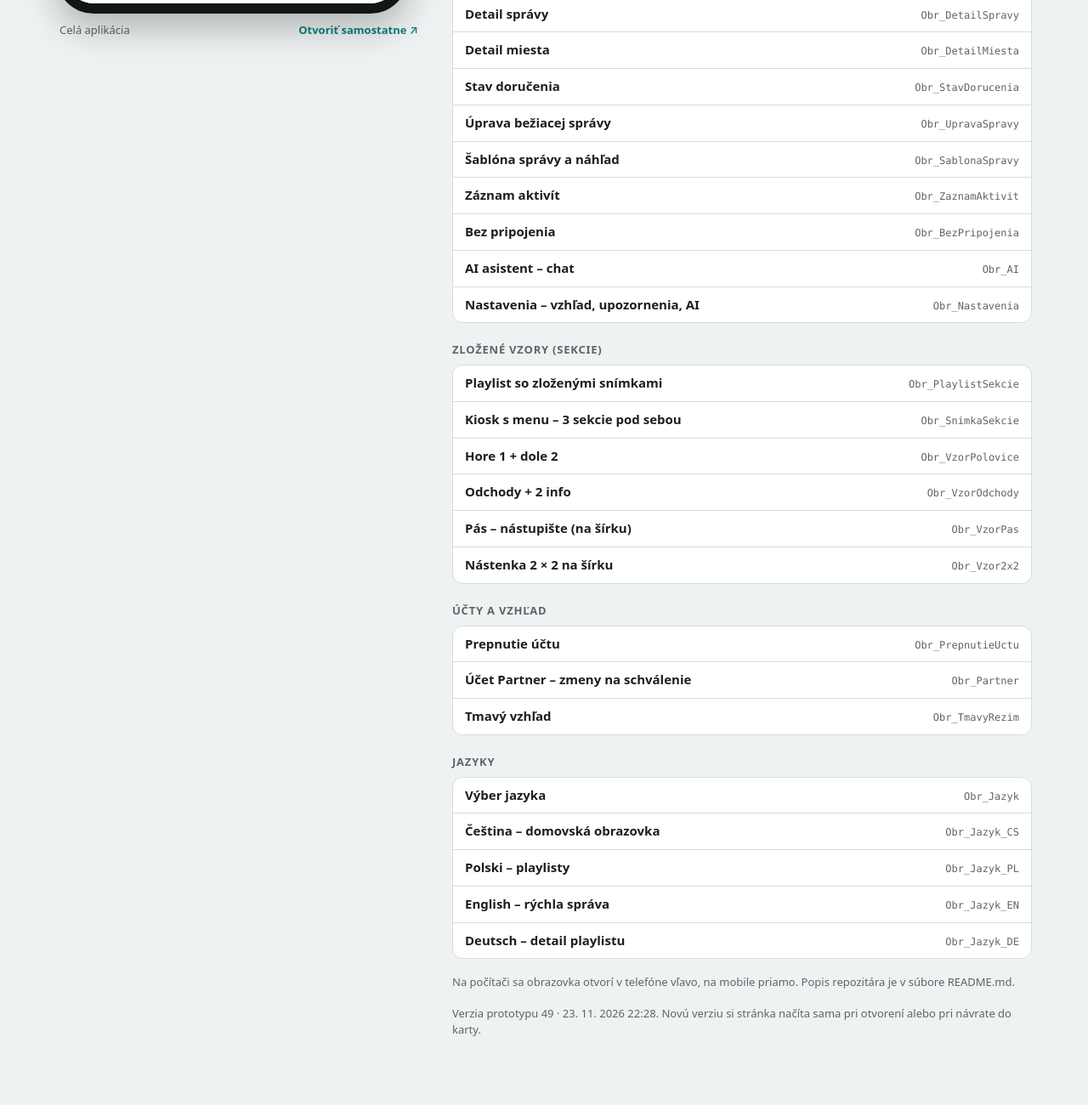
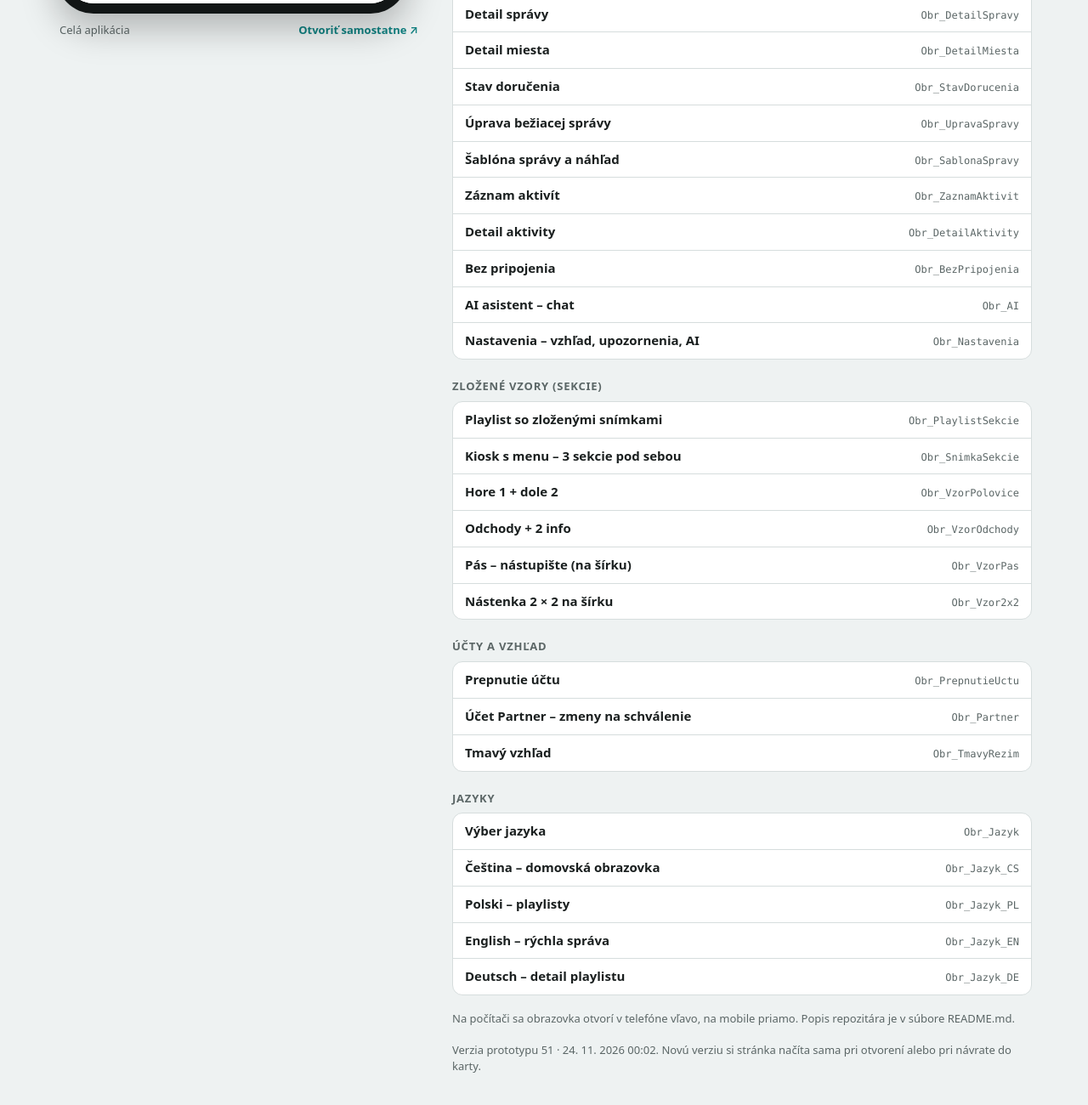
Before and after one commit to miro1heglas-gif/InfoDewsigner, a plain HTML site: page index.html in a window 1280 px wide. Shown: the part 979-2279 px from the top of the page at 85% size. Before the commit the page ends 2253 px from the top, so only its background shows below. Drawn offline with nearby package versions, Linux system fonts and the light colour scheme.

Commit message:
Add files via upload

```diff
--- a/index.html
+++ b/index.html
@@ -4,7 +4,7 @@
 <meta charset="utf-8">
 <meta name="viewport" content="width=device-width, initial-scale=1">
 <meta name="color-scheme" content="light dark">
-<meta name="wz-build" content="20261123-2228">
+<meta name="wz-build" content="20261124-0002">
 <link rel="icon" href="project/ikony/ikona.svg" type="image/svg+xml">
 <link rel="icon" href="project/ikony/ikona-32.png" sizes="32x32" type="image/png">
 <link rel="apple-touch-icon" href="project/ikony/apple-touch-icon.png">
@@ -96,6 +96,7 @@ li a:focus-visible { outline: 2px solid var(--accent); outline-offset: -2px; }
       <li><a href="project/Obr_UpravaSpravy.dc.html"><span class="name">Úprava bežiacej správy</span><span class="file">Obr_UpravaSpravy</span></a></li>
       <li><a href="project/Obr_SablonaSpravy.dc.html"><span class="name">Šablóna správy a náhľad</span><span class="file">Obr_SablonaSpravy</span></a></li>
       <li><a href="project/Obr_ZaznamAktivit.dc.html"><span class="name">Záznam aktivít</span><span class="file">Obr_ZaznamAktivit</span></a></li>
+      <li><a href="project/Obr_DetailAktivity.dc.html"><span class="name">Detail aktivity</span><span class="file">Obr_DetailAktivity</span></a></li>
       <li><a href="project/Obr_BezPripojenia.dc.html"><span class="name">Bez pripojenia</span><span class="file">Obr_BezPripojenia</span></a></li>
       <li><a href="project/Obr_AI.dc.html"><span class="name">AI asistent – chat</span><span class="file">Obr_AI</span></a></li>
       <li><a href="project/Obr_Nastavenia.dc.html"><span class="name">Nastavenia – vzhľad, upozornenia, AI</span><span class="file">Obr_Nastavenia</span></a></li>
@@ -128,7 +129,7 @@ li a:focus-visible { outline: 2px solid var(--accent); outline-offset: -2px; }
     </ul>
 
     <p class="note">Na počítači sa obrazovka otvorí v telefóne vľavo, na mobile priamo. Popis repozitára je v súbore README.md.</p>
-    <p class="note">Verzia prototypu <span id="ver">49 · 23. 11. 2026 22:28</span>. Novú verziu si stránka načíta sama pri otvorení alebo pri návrate do karty.</p>
+    <p class="note">Verzia prototypu <span id="ver">51 · 24. 11. 2026 00:02</span>. Novú verziu si stránka načíta sama pri otvorení alebo pri návrate do karty.</p>
   </nav>
 </div>
 <script>
```
Also changed, not shown: 1 other file.
